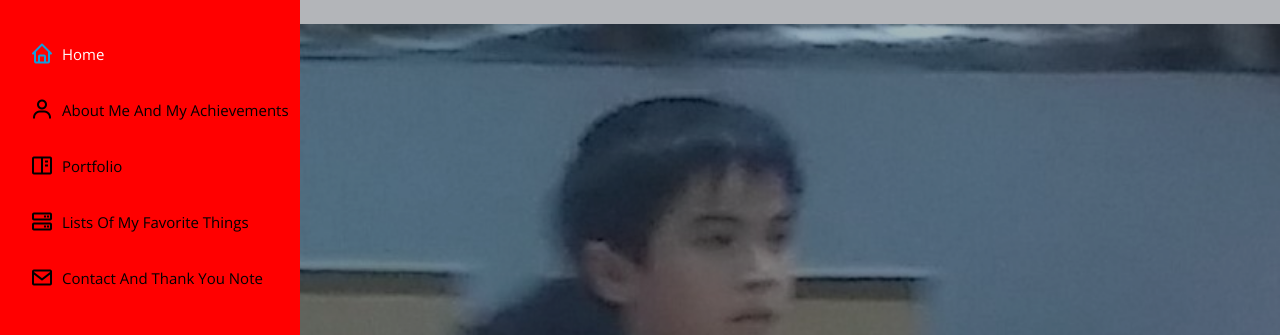
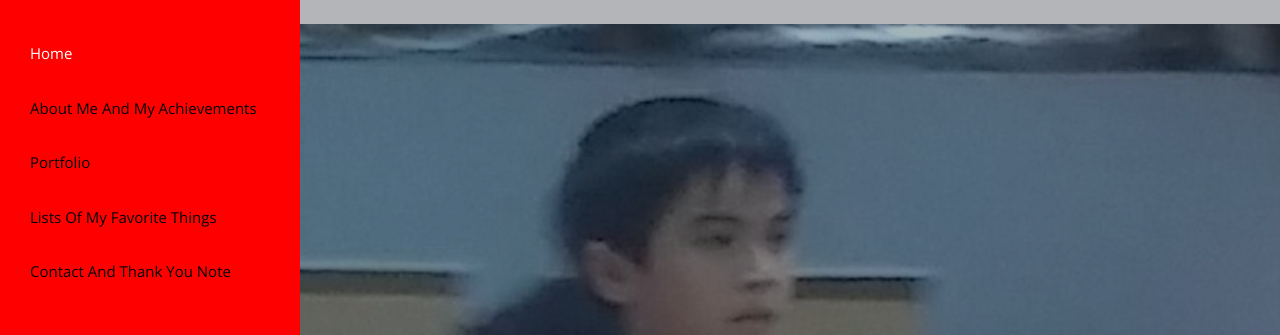
Before and after one commit to RainingMonkey/MyPortfolio, a plain HTML site: page index.html in a window 1280 px wide. Shown: the top 335 px of the page. Drawn offline with nearby package versions, Linux system fonts and the light colour scheme; files whose address does not match are found by name.

Commit message:
Update index.html

```diff
--- a/index.html
+++ b/index.html
@@ -48,11 +48,11 @@
 
       <nav id="navbar" class="nav-menu navbar">
         <ul>
-          <li><a href="#hero" class="nav-link scrollto active"><i class="bx bx-home"></i> <span>Home</span></a></li>
-          <li><a href="#about" class="nav-link scrollto"><i class="bx bx-user"></i> <span>About Me And My Achievements</span></a></li>
-          <li><a href="#portfolio" class="nav-link scrollto"><i class="bx bx-book-content"></i> <span>Portfolio</span></a></li>
-          <li><a href="#services" class="nav-link scrollto"><i class="bx bx-server"></i> <span>Lists Of My Favorite Things</span></a></li>
-          <li><a href="#contact" class="nav-link scrollto"><i class="bx bx-envelope"></i> <span>Contact And Thank You Note</span></a></li>
+          <li><a href="#hero" class="nav-link scrollto active"><span>Home</span></a></li>
+          <li><a href="#about" class="nav-link scrollto"><span>About Me And My Achievements</span></a></li>
+          <li><a href="#portfolio" class="nav-link scrollto"></i><span>Portfolio</span></a></li>
+          <li><a href="#services" class="nav-link scrollto"></i> <span>Lists Of My Favorite Things</span></a></li>
+          <li><a href="#contact" class="nav-link scrollto"></i> <span>Contact And Thank You Note</span></a></li>
         </ul>
       </nav><!-- .nav-menu -->
     </div>
@@ -132,7 +132,6 @@
 
           <div class="col-lg-3 col-md-6 d-md-flex align-items-md-stretch" data-aos="fade-up">
             <div class="count-box">
-              <i class="bi bi-people"></i>
               <span data-purecounter-start="0" data-purecounter-end="4" data-purecounter-duration="1" class="purecounter"></span>
               <p><strong>Family Members</strong> (Excluding pets)</p>
             </div>
@@ -140,7 +139,6 @@
 
           <div class="col-lg-3 col-md-6 d-md-flex align-items-md-stretch" data-aos="fade-up" data-aos-delay="100">
             <div class="count-box">
-              <i class="bi bi-journal-richtext"></i>
               <span data-purecounter-start="0" data-purecounter-end="8" data-purecounter-duration="1" class="purecounter"></span>
               <p><strong>The grade</strong> I will be going to</p>
             </div>
```
